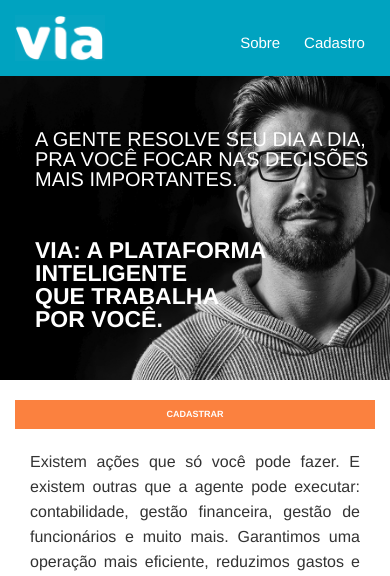
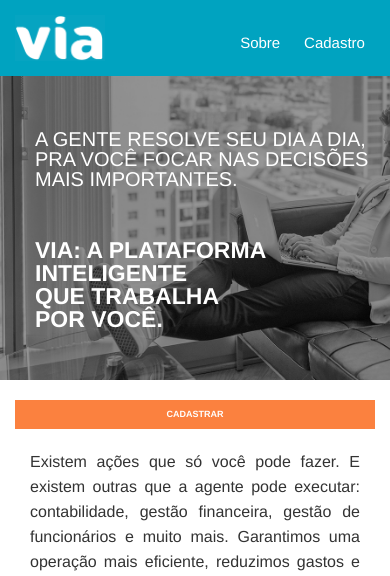
Before and after one commit to Garagemi9Lab/projeto_via_hotsite, a WordPress theme: page / in a window 390 px wide. Shown: the top 576 px of the page. Run offline with PHP 8.4 and a stand-in for WordPress, Linux system fonts and the light colour scheme; the site name, menu and one post (Sample post) are stand-ins, and other content is empty; some web fonts are replaced.

Commit message:
Correção de banner

```diff
--- a/hotsite/public/via/assets/front-end/css/main.css
+++ b/hotsite/public/via/assets/front-end/css/main.css
@@ -55,7 +55,7 @@ header {
 .banner {
   justify-content: flex-start;
   min-height: 600px;
-  background: url(../../images/banners/b4.jpg) center center no-repeat;
+  background: url(../../images/banners/b3.jpg) center center no-repeat;
   background-size: cover; }
   .banner h2 {
     font-size: 3rem;
@@ -337,7 +337,7 @@ footer {
   .banner {
     justify-content: flex-start;
     min-height: 310px;
-    background: url(../../images/banners/b4.jpg) center center no-repeat;
+    background: url(../../images/banners/b3.jpg) center center no-repeat;
     background-size: cover;
 }
 .banner .container{
--- a/hotsite/resources/views/templates/banner.blade.php
+++ b/hotsite/resources/views/templates/banner.blade.php
@@ -85,7 +85,7 @@
             },5000)
 
         }
-        mudarBanner();
+        //mudarBanner();
 </script>
 
 
```
